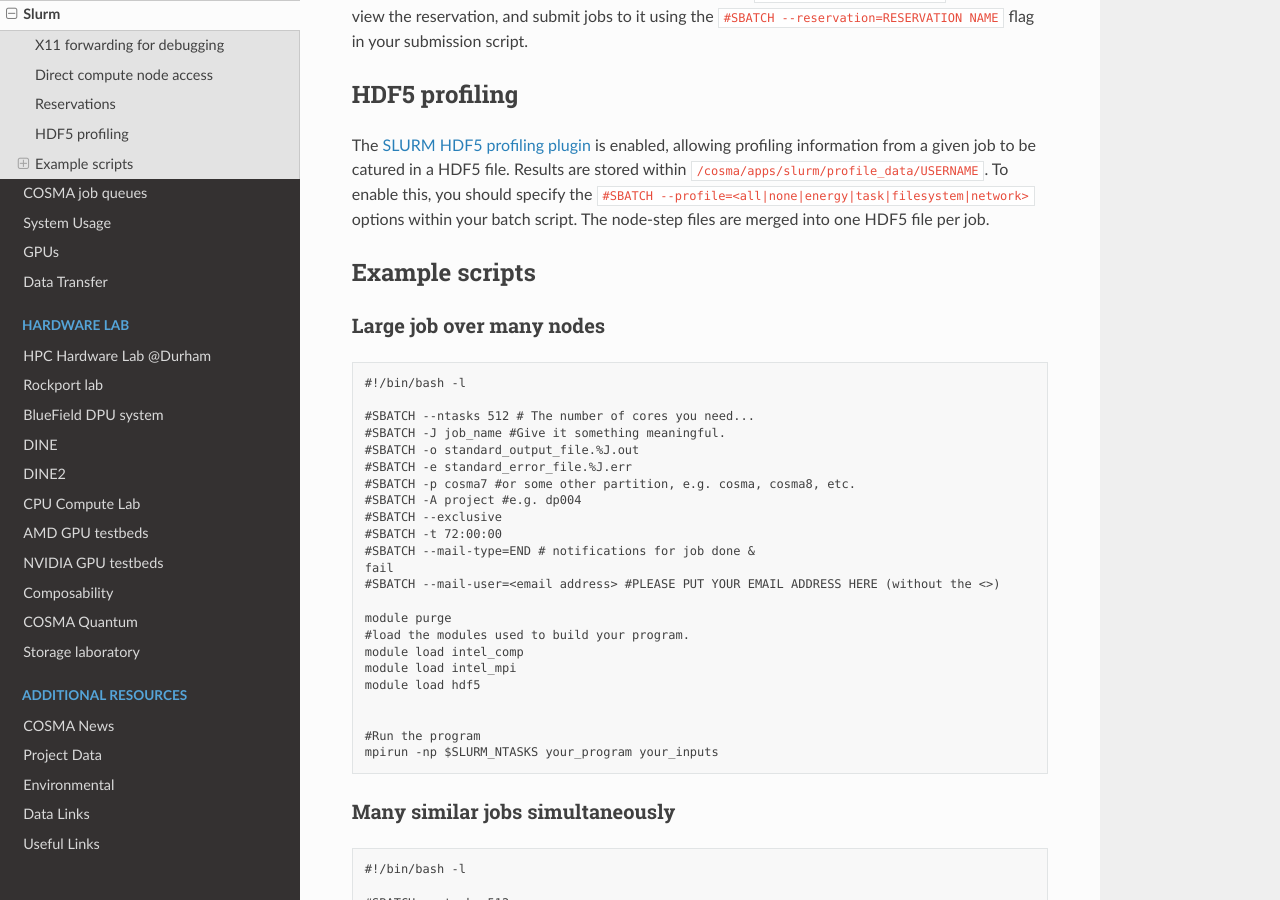
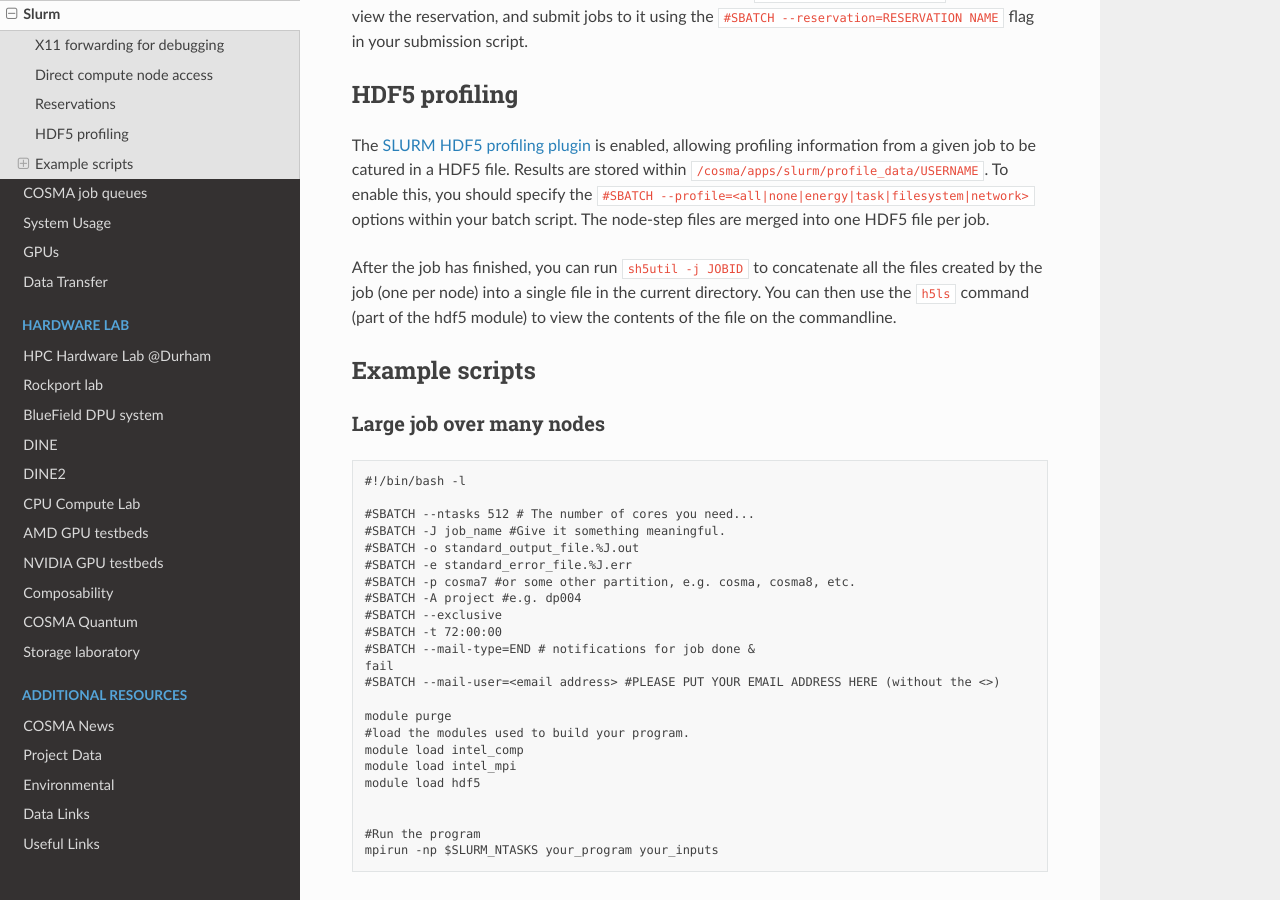
Before and after one commit to agb32/cosmadoc, a Sphinx documentation site: the page built from docs/source/slurm.md, in a window 1280 px wide and 900 px high, scrolled down 1874 px. Built offline with Sphinx 7.4.7 and the Read the Docs theme 3.1.0, drawn with Linux system fonts in a browser that asks for light colours.

Commit message:
updated h5 stuff

```diff
--- a/docs/source/slurm.md
+++ b/docs/source/slurm.md
@@ -58,6 +58,8 @@ Once you have been given a reservation, you can use the `scontrol show reservati
 ## HDF5 profiling
 
 The [SLURM HDF5 profiling plugin](https://slurm.schedmd.com/hdf5_profile_user_guide.html) is enabled, allowing profiling information from a given job to be catured in a HDF5 file.  Results are stored within `/cosma/apps/slurm/profile_data/USERNAME`.  To enable this, you should specify the `#SBATCH --profile=<all|none|energy|task|filesystem|network>` options within your batch script.  The node-step files are merged into one HDF5 file per job.
+
+After the job has finished, you can run `sh5util -j JOBID` to concatenate all the files created by the job (one per node) into a single file in the current directory.  You can then use the `h5ls` command (part of the hdf5 module) to view the contents of the file on the commandline.
 
 ## Example scripts
 
```
